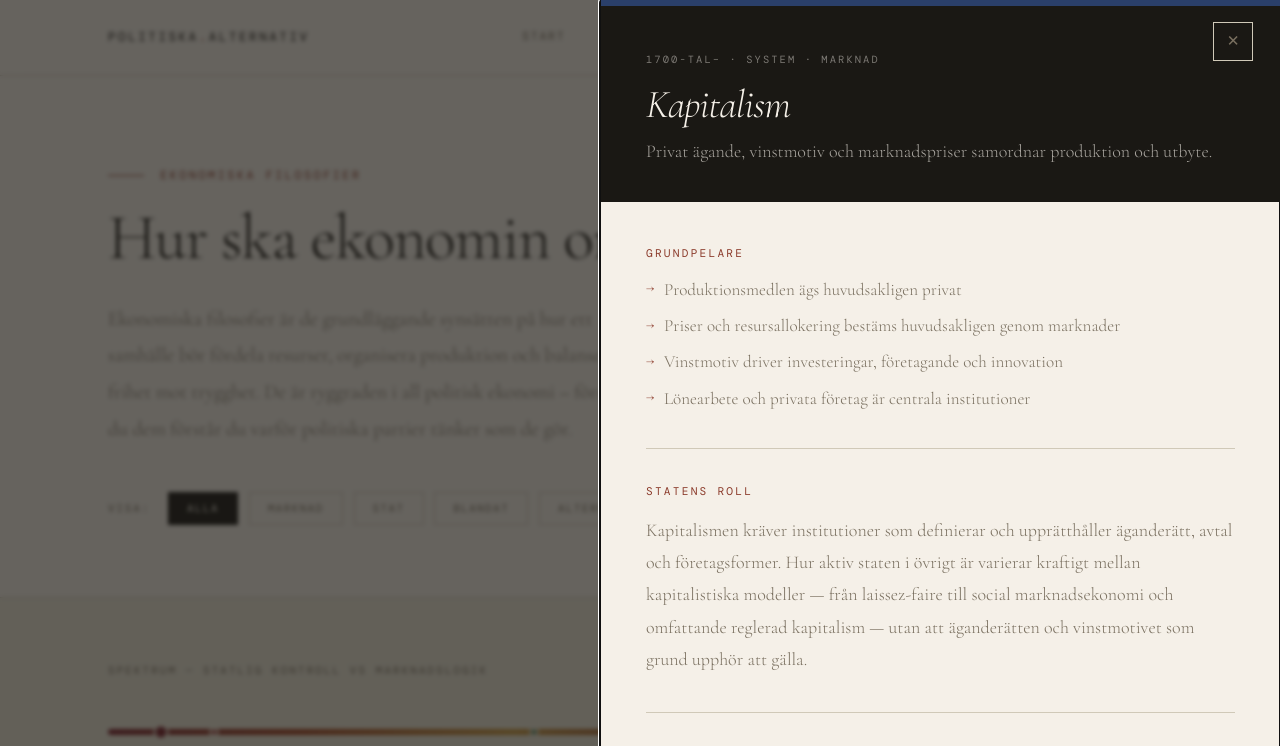
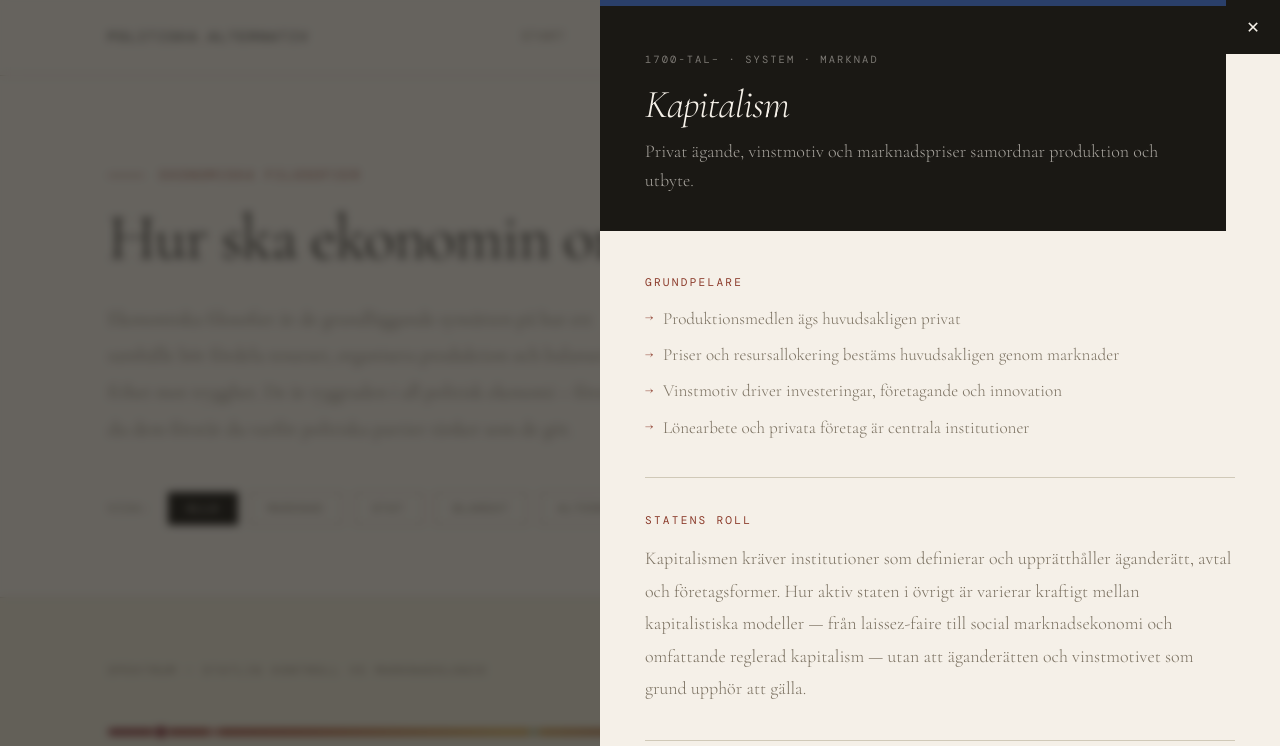
Before and after one commit to politiskaalternativ/webbplattform, a website: page ekonomi.html in a window 1280 px wide. Both pictures are taken after a click on the button "Kapitalism". Shown: the top 746 px of the page. Drawn offline with nearby package versions, Linux system fonts and the light colour scheme; a web font is replaced by a local one.

Commit message:
Samordna detaljpaneler och fokusflöde

```diff
--- a/ekonomi.html
+++ b/ekonomi.html
@@ -23,6 +23,7 @@
   <link rel="preconnect" href="https://fonts.gstatic.com" crossorigin>
   <link rel="stylesheet" href="https://fonts.googleapis.com/css2?family=Cormorant+Garamond:ital,wght@0,300;0,400;0,600;1,300;1,400;1,600&family=DM+Mono:wght@300;400;500&display=swap">
   <link rel="stylesheet" href="src/styles/global.css">
+  <link rel="stylesheet" href="src/styles/detail-dialog.css">
   <link rel="stylesheet" href="src/styles/ekonomi.css">
 </head>
 <body>
@@ -135,9 +136,9 @@
 </main>
 
 <!-- ── Detail overlay ── -->
-<div class="detail-overlay" id="detailOverlay" aria-hidden="true">
-  <div class="detail-panel" id="detailPanel" role="dialog" aria-modal="true">
-    <button class="detail-close" id="detailClose" aria-label="Stäng">✕</button>
+<div class="detail-overlay" id="detailOverlay" aria-hidden="true" inert>
+  <div class="detail-panel" id="detailPanel" role="dialog" aria-modal="true" tabindex="-1">
+    <button class="detail-close" id="detailClose" type="button" aria-label="Stäng detaljpanelen">✕</button>
     <div class="detail-content" id="detailContent"></div>
   </div>
 </div>
@@ -146,6 +147,7 @@
 
 <script type="module">
   import { mountShell } from './src/components/shell.js';
+  import { createDetailDialog } from './src/components/detail-dialog.js';
   import { philosophies } from './src/lib/economics.js';
   mountShell('ekonomi.html');
 
@@ -166,7 +168,16 @@
     dot.style.left = p.axes.marknad + '%';
     dot.style.background = p.color;
     dot.innerHTML = `<span class="spectrum-tip">${p.label}</span>`;
-    dot.addEventListener('click', () => openDetail(p));
+    dot.tabIndex = 0;
+    dot.setAttribute('role', 'button');
+    dot.setAttribute('aria-label', `Öppna information om ${p.label}`);
+    dot.addEventListener('click', () => openDetail(p, dot));
+    dot.addEventListener('keydown', event => {
+      if (event.key === 'Enter' || event.key === ' ') {
+        event.preventDefault();
+        openDetail(p, dot);
+      }
+    });
     spectrumDots.appendChild(dot);
   });
 
@@ -195,6 +206,9 @@
         card.className = 'phil-card' + (show ? '' : ' hidden');
         card.dataset.id = p.id;
         card.style.animationDelay = `${i * 0.06}s`;
+        card.tabIndex = 0;
+        card.setAttribute('role', 'button');
+        card.setAttribute('aria-label', `Läs mer om ${p.label}`);
         card.innerHTML = `
           <div class="phil-card-accent" style="background:${p.color}"></div>
           <div class="phil-card-body">
@@ -216,7 +230,13 @@
             </div>
           </div>
         `;
-        card.addEventListener('click', () => openDetail(p));
+        card.addEventListener('click', () => openDetail(p, card));
+        card.addEventListener('keydown', event => {
+          if (event.key === 'Enter' || event.key === ' ') {
+            event.preventDefault();
+            openDetail(p, card);
+          }
+        });
         cardGrid.appendChild(card);
       });
 
@@ -240,8 +260,14 @@
   const panel = document.getElementById('detailPanel');
   const content = document.getElementById('detailContent');
   const closeBtn = document.getElementById('detailClose');
+  const detailDialog = createDetailDialog({
+    overlay,
+    panel,
+    content,
+    closeButton: closeBtn,
+  });
 
-  function openDetail(p) {
+  function openDetail(p, trigger) {
     content.innerHTML = `
       <div class="dp-header" style="--accent-color:${p.color}">
         <div class="dp-accent-bar"></div>
@@ -312,22 +338,8 @@
         </div>
       </div>
     `;
-    panel.scrollTop = 0;
-    overlay.classList.add('open');
-    overlay.setAttribute('aria-hidden', 'false');
-    panel.focus();
-    document.body.style.overflow = 'hidden';
+    detailDialog.open(trigger);
   }
-
-  function closeDetail() {
-    overlay.classList.remove('open');
-    overlay.setAttribute('aria-hidden', 'true');
-    document.body.style.overflow = '';
-  }
-
-  closeBtn.addEventListener('click', closeDetail);
-  overlay.addEventListener('click', e => { if (e.target === overlay) closeDetail(); });
-  document.addEventListener('keydown', e => { if (e.key === 'Escape') closeDetail(); });
 
   // ── Compare table, grouped by tier ────────────────────────────────────────
   const tbody = document.getElementById('compareBody');
--- /dev/null
+++ b/src/components/detail-dialog.js
@@ -0,0 +1,99 @@
+const FOCUSABLE_SELECTOR = [
+  'a[href]',
+  'button:not([disabled])',
+  'input:not([disabled])',
+  'select:not([disabled])',
+  'textarea:not([disabled])',
+  '[tabindex]:not([tabindex="-1"])',
+].join(',');
+
+export function createDetailDialog({ overlay, panel, content, closeButton }) {
+  let opener = null;
+  let previousBodyOverflow = '';
+
+  overlay.setAttribute('inert', '');
+
+  function isOpen() {
+    return overlay.classList.contains('open');
+  }
+
+  function getFocusableElements() {
+    return [...panel.querySelectorAll(FOCUSABLE_SELECTOR)]
+      .filter(element => element.getClientRects().length > 0);
+  }
+
+  function open(trigger) {
+    const wasOpen = isOpen();
+
+    if (!wasOpen) {
+      opener = trigger ?? document.activeElement;
+      previousBodyOverflow = document.body.style.overflow;
+    }
+
+    const title = content.querySelector('h2');
+    if (title) {
+      title.id ||= `${overlay.id}-title`;
+      panel.setAttribute('aria-labelledby', title.id);
+    }
+
+    panel.scrollTop = 0;
+    overlay.removeAttribute('inert');
+    overlay.setAttribute('aria-hidden', 'false');
+    overlay.classList.add('open');
+    document.body.style.overflow = 'hidden';
+    closeButton.focus();
+  }
+
+  function close() {
+    if (!isOpen()) return;
+
+    overlay.classList.remove('open');
+
+    if (opener?.isConnected && typeof opener.focus === 'function') {
+      opener.focus();
+    }
+
+    overlay.setAttribute('aria-hidden', 'true');
+    overlay.setAttribute('inert', '');
+    document.body.style.overflow = previousBodyOverflow;
+    opener = null;
+  }
+
+  function handleKeydown(event) {
+    if (!isOpen()) return;
+
+    if (event.key === 'Escape') {
+      event.preventDefault();
+      close();
+      return;
+    }
+
+    if (event.key !== 'Tab') return;
+
+    const focusableElements = getFocusableElements();
+    if (focusableElements.length === 0) {
+      event.preventDefault();
+      panel.focus();
+      return;
+    }
+
+    const first = focusableElements[0];
+    const last = focusableElements[focusableElements.length - 1];
+
+    if (event.shiftKey && document.activeElement === first) {
+      event.preventDefault();
+      last.focus();
+    } else if (!event.shiftKey && document.activeElement === last) {
+      event.preventDefault();
+      first.focus();
+    }
+  }
+
+  closeButton.addEventListener('click', close);
+  overlay.addEventListener('click', event => {
+    if (event.target === overlay) close();
+  });
+  document.addEventListener('keydown', handleKeydown);
+
+  return { open, close };
+}
--- a/src/styles/bibliotek.css
+++ b/src/styles/bibliotek.css
@@ -190,61 +190,9 @@
 .ideo-card:hover .card-cta { letter-spacing: 0.22em; }
 
 /* ── Detail overlay ── */
-.detail-overlay {
-  position: fixed;
-  inset: 0;
-  background: rgba(26,24,20,0.65);
-  z-index: 800;
-  display: flex;
-  align-items: flex-start;
-  justify-content: flex-end;
-  opacity: 0;
-  pointer-events: none;
-  transition: opacity 0.3s var(--ease-out);
-  backdrop-filter: blur(4px);
+.detail-panel {
+  --detail-panel-width: 560px;
 }
-
-.detail-overlay.open {
-  opacity: 1;
-  pointer-events: all;
-}
-
-.detail-panel {
-  width: min(560px, 100vw);
-  height: 100vh;
-  background: var(--paper);
-  overflow-y: auto;
-  transform: translateX(100%);
-  transition: transform 0.35s var(--ease-out);
-  position: relative;
-  outline: none;
-}
-
-.detail-overlay.open .detail-panel {
-  transform: translateX(0);
-}
-
-.detail-close {
-  position: sticky;
-  top: 0;
-  left: 0;
-  z-index: 10;
-  display: flex;
-  align-items: center;
-  justify-content: center;
-  width: 3rem;
-  height: 3rem;
-  background: var(--ink);
-  color: var(--paper);
-  border: none;
-  font-size: 0.9rem;
-  cursor: pointer;
-  margin-left: auto;
-  display: block;
-  float: right;
-  transition: background 0.2s;
-}
-.detail-close:hover { background: var(--accent); }
 
 /* ── Detail panel content ── */
 .dp-header {
--- /dev/null
+++ b/src/styles/detail-dialog.css
@@ -0,0 +1,58 @@
+.detail-overlay {
+  position: fixed;
+  inset: 0;
+  z-index: 800;
+  display: flex;
+  align-items: flex-start;
+  justify-content: flex-end;
+  background: rgba(26, 24, 20, 0.65);
+  opacity: 0;
+  pointer-events: none;
+  transition: opacity 0.3s var(--ease-out);
+  backdrop-filter: blur(4px);
+}
+
+.detail-overlay.open {
+  opacity: 1;
+  pointer-events: auto;
+}
+
+.detail-panel {
+  position: relative;
+  width: min(var(--detail-panel-width, 560px), 100vw);
+  height: 100vh;
+  overflow-y: auto;
+  background: var(--paper);
+  outline: none;
+  transform: translateX(100%);
+  transition: transform 0.35s var(--ease-out);
+}
+
+.detail-overlay.open .detail-panel {
+  transform: translateX(0);
+}
+
+.detail-close {
+  position: sticky;
+  top: 0;
+  left: 0;
+  z-index: 10;
+  display: block;
+  float: right;
+  width: 3rem;
+  height: 3rem;
+  margin-left: auto;
+  border: 0;
+  background: var(--ink);
+  color: var(--paper);
+  font-size: 0.9rem;
+  line-height: 3rem;
+  text-align: center;
+  cursor: pointer;
+  transition: background 0.2s;
+}
+
+.detail-close:hover,
+.detail-close:focus-visible {
+  background: var(--accent);
+}
--- a/src/styles/ekonomi.css
+++ b/src/styles/ekonomi.css
@@ -341,55 +341,9 @@
 .phil-card.hidden { display: none; }
 
 /* ── Detail overlay ── */
-.detail-overlay {
-  position: fixed;
-  inset: 0;
-  background: rgba(26,24,20,0.65);
-  z-index: 800;
-  display: flex;
-  align-items: flex-start;
-  justify-content: flex-end;
-  opacity: 0;
-  pointer-events: none;
-  transition: opacity 0.3s var(--ease-out);
-  backdrop-filter: blur(2px);
+.detail-panel {
+  --detail-panel-width: 680px;
 }
-.detail-overlay.open {
-  opacity: 1;
-  pointer-events: auto;
-}
-.detail-panel {
-  width: min(680px, 100%);
-  height: 100vh;
-  overflow-y: auto;
-  background: var(--paper);
-  border-left: 1px solid var(--rule);
-  padding: 0;
-  transform: translateX(100%);
-  transition: transform 0.35s var(--ease-out);
-  position: relative;
-}
-.detail-overlay.open .detail-panel {
-  transform: translateX(0);
-}
-.detail-close {
-  position: absolute;
-  top: 1.2rem;
-  right: 1.5rem;
-  background: transparent;
-  border: 1px solid var(--rule);
-  color: var(--muted);
-  width: 2.2rem;
-  height: 2.2rem;
-  display: flex;
-  align-items: center;
-  justify-content: center;
-  cursor: pointer;
-  font-size: 0.85rem;
-  transition: border-color 0.2s, color 0.2s;
-  z-index: 10;
-}
-.detail-close:hover { border-color: var(--ink); color: var(--ink); }
 
 /* ── Detail panel content (dp-* — delad konvention med bibliotek/strategier/ideologikarta) ── */
 .dp-header {
--- a/src/styles/ideologikarta.css
+++ b/src/styles/ideologikarta.css
@@ -215,57 +215,9 @@
 }
 
 /* ── Detail overlay ── */
-.detail-overlay {
-  position: fixed;
-  inset: 0;
-  background: rgba(26,24,20,0.65);
-  z-index: 800;
-  display: flex;
-  align-items: flex-start;
-  justify-content: flex-end;
-  opacity: 0;
-  pointer-events: none;
-  transition: opacity 0.3s var(--ease-out);
-  backdrop-filter: blur(4px);
+.detail-panel {
+  --detail-panel-width: 560px;
 }
-
-.detail-overlay.open {
-  opacity: 1;
-  pointer-events: all;
-}
-
-.detail-panel {
-  width: min(560px, 100vw);
-  height: 100vh;
-  background: var(--paper);
-  overflow-y: auto;
-  transform: translateX(100%);
-  transition: transform 0.35s var(--ease-out);
-  position: relative;
-  outline: none;
-}
-
-.detail-overlay.open .detail-panel { transform: translateX(0); }
-
-.detail-close {
-  position: sticky;
-  top: 0;
-  left: 0;
-  z-index: 10;
-  display: block;
-  float: right;
-  width: 3rem;
-  height: 3rem;
-  background: var(--ink);
-  color: var(--paper);
-  border: none;
-  font-size: 0.9rem;
-  cursor: pointer;
-  transition: background 0.2s;
-  line-height: 3rem;
-  text-align: center;
-}
-.detail-close:hover { background: var(--accent); }
 
 .dp-header { padding: 0; overflow: hidden; }
 .dp-accent-bar { height: 6px; background: var(--accent-color, var(--accent)); }
--- a/src/styles/strategier.css
+++ b/src/styles/strategier.css
@@ -188,61 +188,9 @@
 .strategy-card:hover .card-cta { letter-spacing: 0.22em; }
 
 /* ── Detail overlay ── */
-.detail-overlay {
-  position: fixed;
-  inset: 0;
-  background: rgba(26,24,20,0.65);
-  z-index: 800;
-  display: flex;
-  align-items: flex-start;
-  justify-content: flex-end;
-  opacity: 0;
-  pointer-events: none;
-  transition: opacity 0.3s var(--ease-out);
-  backdrop-filter: blur(4px);
+.detail-panel {
+  --detail-panel-width: 620px;
 }
-
-.detail-overlay.open {
-  opacity: 1;
-  pointer-events: all;
-}
-
-.detail-panel {
-  width: min(620px, 100vw);
-  height: 100vh;
-  background: var(--paper);
-  overflow-y: auto;
-  transform: translateX(100%);
-  transition: transform 0.35s var(--ease-out);
-  position: relative;
-  outline: none;
-}
-
-.detail-overlay.open .detail-panel {
-  transform: translateX(0);
-}
-
-.detail-close {
-  position: sticky;
-  top: 0;
-  left: 0;
-  z-index: 10;
-  display: flex;
-  align-items: center;
-  justify-content: center;
-  width: 3rem;
-  height: 3rem;
-  background: var(--ink);
-  color: var(--paper);
-  border: none;
-  font-size: 0.9rem;
-  cursor: pointer;
-  margin-left: auto;
-  display: block;
-  float: right;
-  transition: background 0.2s;
-}
-.detail-close:hover { background: var(--accent); }
 
 /* ── Detail panel content ── */
 .dp-header {
```
Also changed, not shown: bibliotek.html (+20 -21 lines), ideologikarta.html (+14 -20 lines), strategier.html (+27 -23 lines).
